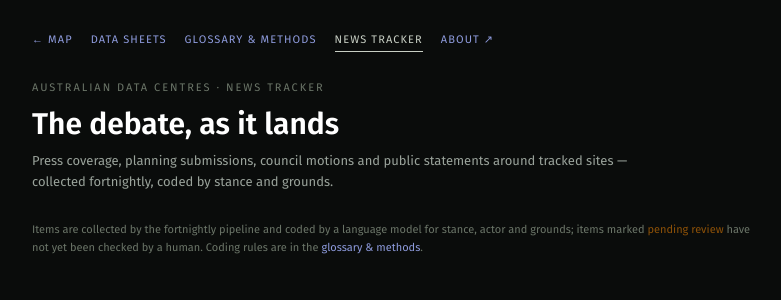
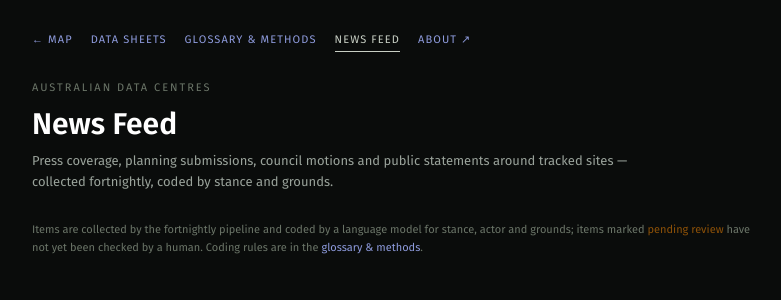
Before and after one commit to civic-interplay/ai-sovereignties, a Next.js app: page /news in a window 1280 px wide. Shown: the top 300 px of the page, without its empty margins (118-899 px from the left). Built offline with nearby package versions, Linux system fonts and the light colour scheme.

Commit message:
News page: retitle to News Feed
Co-Authored-By: Claude Fable 5 <noreply@anthropic.com>

```diff
--- a/src/app/news/page.tsx
+++ b/src/app/news/page.tsx
@@ -15,7 +15,7 @@ import {
 export const dynamic = 'force-dynamic';
 
 export const metadata = {
-  title: 'News tracker — Australian Data Centres',
+  title: 'News Feed — Australian Data Centres',
   description: 'Press coverage, submissions and public statements around tracked data-centre sites, updated fortnightly.',
 };
 
@@ -35,8 +35,8 @@ export default async function News() {
     <SheetShell>
       <SheetNav current="news" />
       <SheetTitle
-        kicker="Australian Data Centres · news tracker"
-        title="The debate, as it lands"
+        kicker="Australian Data Centres"
+        title="News Feed"
         sub="Press coverage, planning submissions, council motions and public statements around tracked sites — collected fortnightly, coded by stance and grounds."
       />
 
--- a/src/app/sheets/sheet-ui.tsx
+++ b/src/app/sheets/sheet-ui.tsx
@@ -60,7 +60,7 @@ export function SheetNav({ current }: { current: string }) {
       {link('/', '← Map')}
       {link('/sheets', 'Data sheets', current === 'sheets')}
       {link('/glossary', 'Glossary & methods', current === 'glossary')}
-      {link('/news', 'News tracker', current === 'news')}
+      {link('/news', 'News feed', current === 'news')}
       {link('https://civicinterplay.io/data-centres-map/', 'About ↗')}
     </nav>
   );
```
